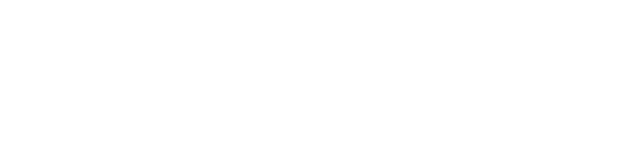
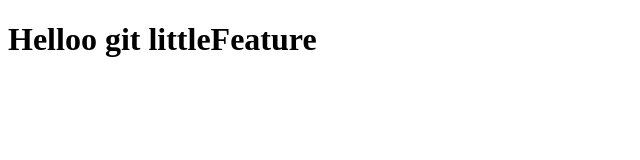
Before and after one commit to Jolinka9/background-generator, a plain HTML site: page index.html in a window 1280 px wide. Shown: the whole page, without its empty margins (0-640 px from the left). Drawn offline with Linux system fonts and the light colour scheme.

Commit message:
changing text

```diff
--- a/index.html
+++ b/index.html
@@ -6,6 +6,7 @@
 </head>
 
 <body>
+    <h1>Helloo git littleFeature</h1>
     <!--  <script type="text/javascript" src="java.js"></script>  -->
     <script type="text/javascript" src="Task2AdvancedJS.js"></script>
 </body>
```
